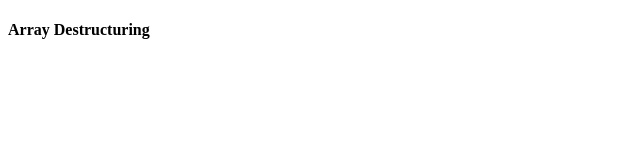
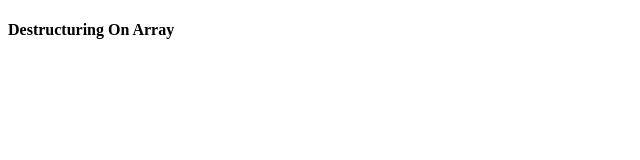
Before and after one commit to muazimmaqbool/Reactjs-with-Me, a React (Create React App) app: page / in a window 1280 px wide. Shown: the top 160 px of the page, without its empty margins (0-640 px from the left). Built offline with nearby package versions, Linux system fonts and the light colour scheme.

Commit message:
Destructuring on array

```diff
--- a/src/More Topics/Destructuring.jsx
+++ b/src/More Topics/Destructuring.jsx
@@ -50,7 +50,7 @@ const Example1 = () => {
 
   return (
 
-      <h4>Array Destructuring</h4>
+      <h4>Destructuring On Array</h4>
 
   );
 };
```
